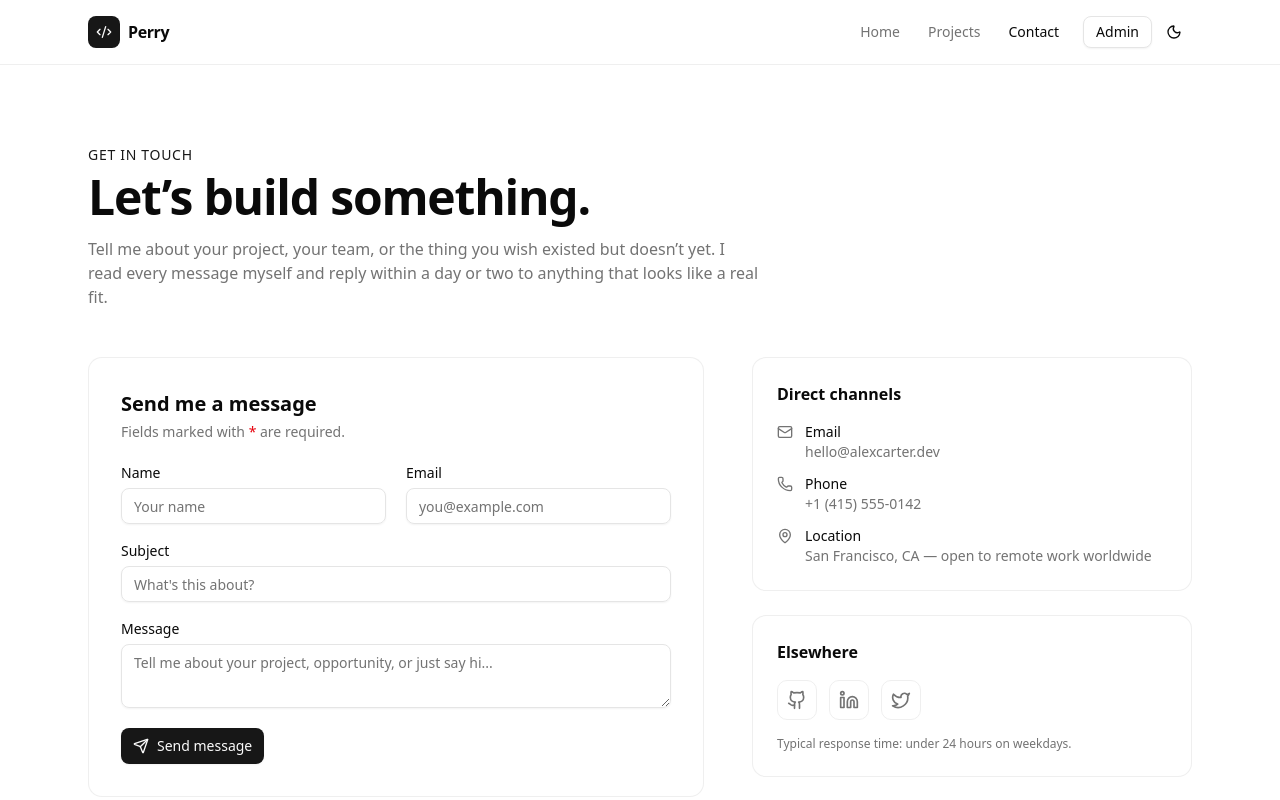
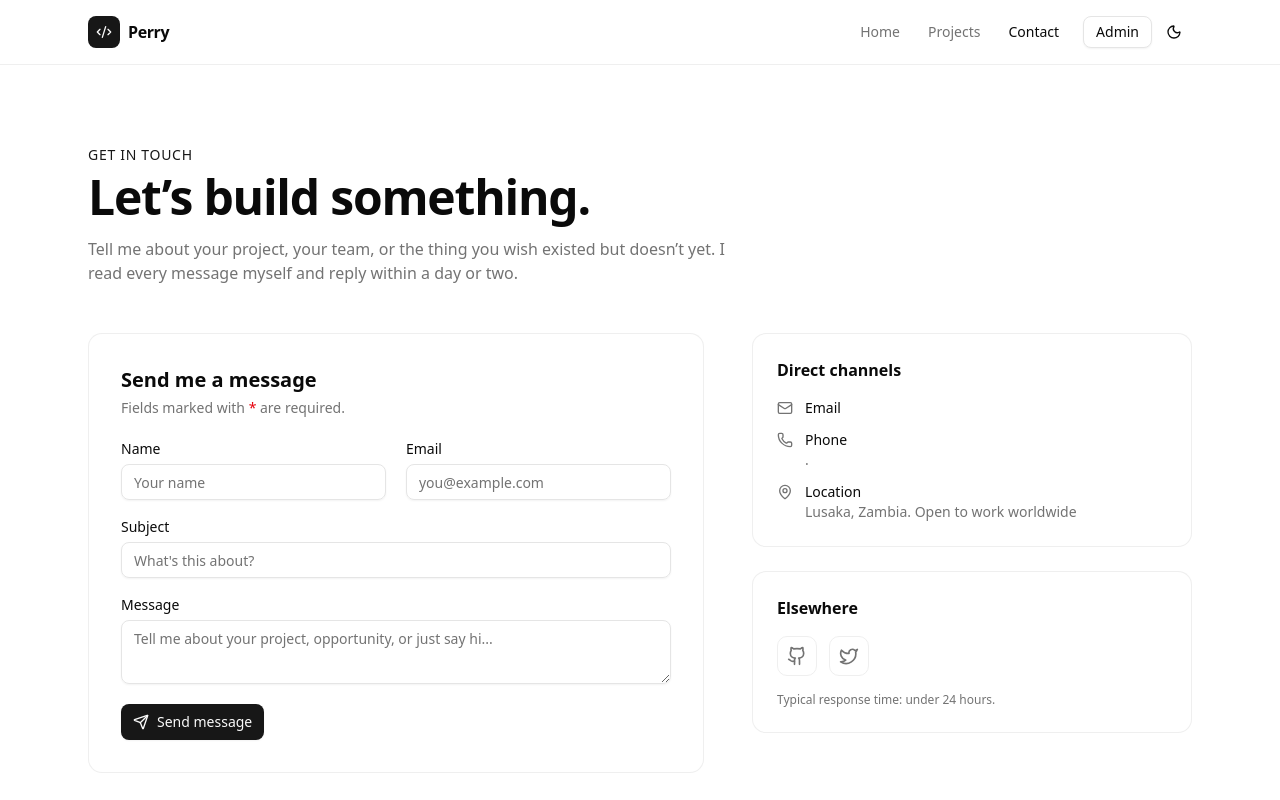
Before and after one commit to Perry-Cham/portfolio, a Next.js app: page /contact in a window 1280 px wide. Shown: the top 800 px of the page. Built offline with nearby package versions, Linux system fonts and the light colour scheme.

Commit message:
Refactor: updated contact information on contact page

```diff
--- a/src/app/contact/page.tsx
+++ b/src/app/contact/page.tsx
@@ -14,7 +14,7 @@ export default function ContactPage() {
         <p className="mt-4 text-base text-muted-foreground">
           Tell me about your project, your team, or the thing you wish existed
           but doesn&rsquo;t yet. I read every message myself and reply within a
-          day or two to anything that looks like a real fit.
+          day or two.
         </p>
       </div>
 
@@ -40,7 +40,6 @@ export default function ContactPage() {
                     href="mailto:hello@alexcarter.dev"
                     className="text-muted-foreground hover:text-foreground"
                   >
-                    hello@alexcarter.dev
                   </a>
                 </div>
               </li>
@@ -48,7 +47,7 @@ export default function ContactPage() {
                 <Phone className="mt-0.5 h-4 w-4 text-muted-foreground" />
                 <div>
                   <p className="font-medium">Phone</p>
-                  <p className="text-muted-foreground">+1 (415) 555-0142</p>
+                  <p className="text-muted-foreground">. </p>
                 </div>
               </li>
               <li className="flex items-start gap-3">
@@ -56,7 +55,7 @@ export default function ContactPage() {
                 <div>
                   <p className="font-medium">Location</p>
                   <p className="text-muted-foreground">
-                    San Francisco, CA — open to remote work worldwide
+                    Lusaka, Zambia. Open to work worldwide
                   </p>
                 </div>
               </li>
@@ -76,15 +75,6 @@ export default function ContactPage() {
                 <Github className="h-5 w-5" />
               </a>
               <a
-                href="https://linkedin.com"
-                aria-label="LinkedIn"
-                target="_blank"
-                rel="noopener noreferrer"
-                className="flex h-10 w-10 items-center justify-center rounded-lg border border-border/60 text-muted-foreground transition-colors hover:border-border hover:text-foreground"
-              >
-                <Linkedin className="h-5 w-5" />
-              </a>
-              <a
                 href="https://twitter.com"
                 aria-label="Twitter"
                 target="_blank"
@@ -95,7 +85,7 @@ export default function ContactPage() {
               </a>
             </div>
             <p className="mt-4 text-xs text-muted-foreground">
-              Typical response time: under 24 hours on weekdays.
+              Typical response time: under 24 hours.
             </p>
           </div>
         </div>
```
